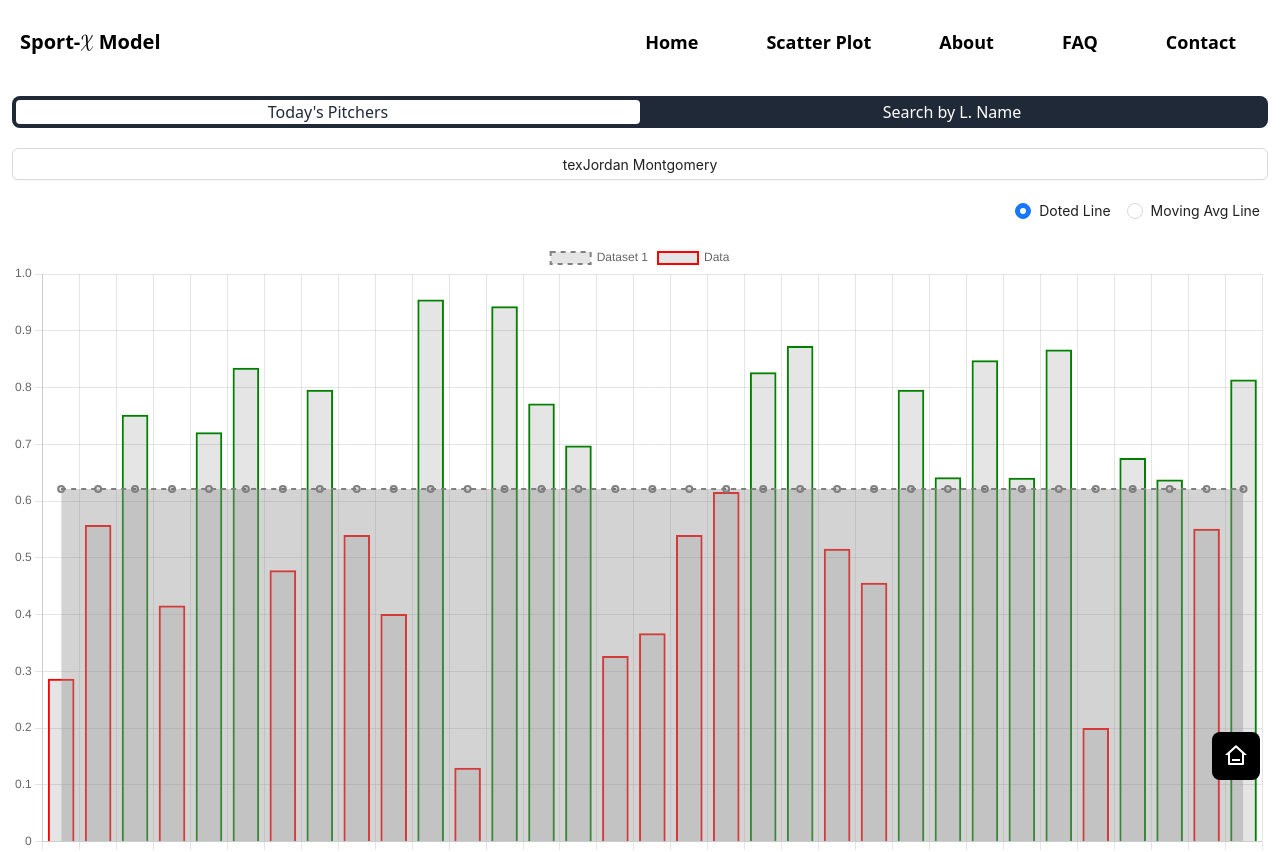
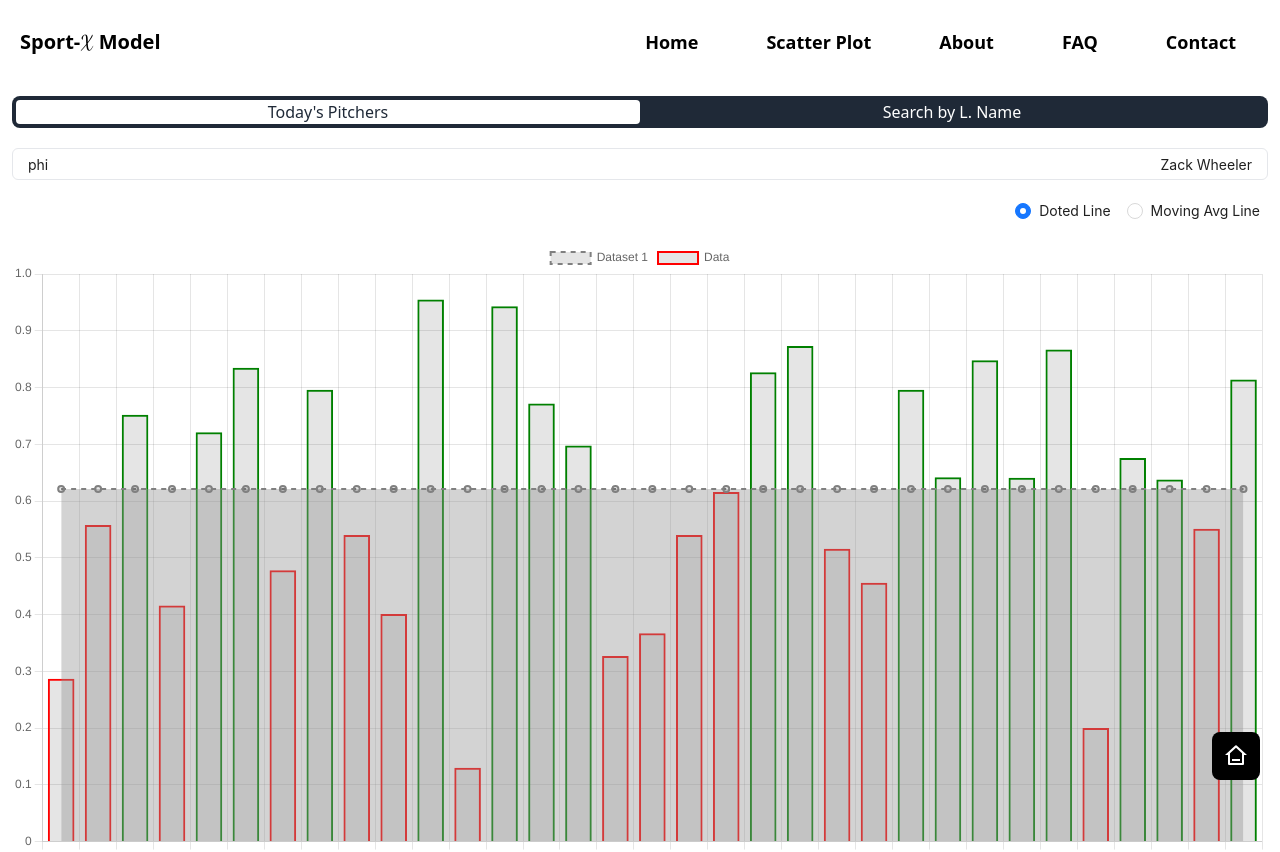
Before and after one commit to faysalewucse/sport-x, a React (Vite) app: page /statistics/652388a4e634eb3a79b53b41 in a window 1280 px wide. Shown: the top 852 px of the page. Built offline with nearby package versions, Linux system fonts and the light colour scheme.

Commit message:
add dropdown and select

```diff
--- a/src/Cards/GamesCard.jsx
+++ b/src/Cards/GamesCard.jsx
@@ -2,6 +2,7 @@ import { Link } from "react-router-dom";
 import { BsFillTriangleFill, BsStarFill } from "react-icons/bs";
 
 const GamesCard = ({ pair }) => {
+  console.log(pair[0]._id["$oid"], pair[1]._id["$oid"]);
   return (
     <div className="mb-3 border flex gap-2 justify-between rounded-lg">
       <div className="w-1/4 p-1 flex items-center justify-center flex-col text-xs">
--- a/src/components/Navbar.jsx
+++ b/src/components/Navbar.jsx
@@ -40,9 +40,9 @@ const Navbar = () => {
 
   return (
     <div className="max-w-7xl mx-auto flex items-center justify-between p-5">
-      <h4 className="font-bold text-xl">
+      <Link to="/" className="font-bold text-xl">
         Sport-<span className="font-normal font-dancing">X</span> Model
-      </h4>
+      </Link>
       <div className="hidden md:flex gap-5">
         {items.map((item) => (
           <div
--- a/src/pages/Statistics.jsx
+++ b/src/pages/Statistics.jsx
@@ -5,28 +5,18 @@ import { filteredGameData, gamesData } from "../data/data";
 import { Button, Dropdown, Radio, Select, Space } from "antd";
 import { useState } from "react";
 
-const options = gamesData.map((game) => {
+const options = filteredGameData.map((game) => {
   return {
     key: game._id["$oid"],
     value: game.sp_name,
     label: (
-      <div className="flex justify-between">
+      <Link
+        to={`/statistics/${game._id["$oid"]}`}
+        className="flex justify-between"
+      >
         <p>{game.team}</p>
         <p>{game.sp_name}</p>
-      </div>
-    ),
-  };
-});
-
-const tadaysPitchers = filteredGameData.map((game) => {
-  return {
-    key: game._id["$oid"],
-    value: game.sp_name,
-    label: (
-      <div className="flex justify-between">
-        <p>{game.team}</p>
-        <p>{game.sp_name}</p>
-      </div>
+      </Link>
     ),
   };
 });
@@ -46,6 +36,7 @@ const Statistics = () => {
   const { id } = useParams();
 
   const data = gamesData.find((team) => team._id["$oid"] === id);
+
 
   const [selectedButton, setSelectedButton] = useState(1);
   const onChange = (e) => {
@@ -76,10 +67,11 @@ const Statistics = () => {
       </div>
       <div className="my-5">
         {selected === 1 ? (
-          <Dropdown menu={{ items: tadaysPitchers }} trigger={["click"]}>
-            <a onClick={(e) => e.preventDefault()}>
-              <Button style={{width: '100%'}}>{options[0].label}</Button>
-            </a>
+          <Dropdown menu={{ items: options }} trigger={["click"]}>
+              <Button type="border border-gray-200" className="flex justify-between" style={{ width: "100%" }}>
+                <p>{data.team}</p>
+                <p>{data.sp_name}</p>
+              </Button>
           </Dropdown>
         ) : (
           <Select
```
